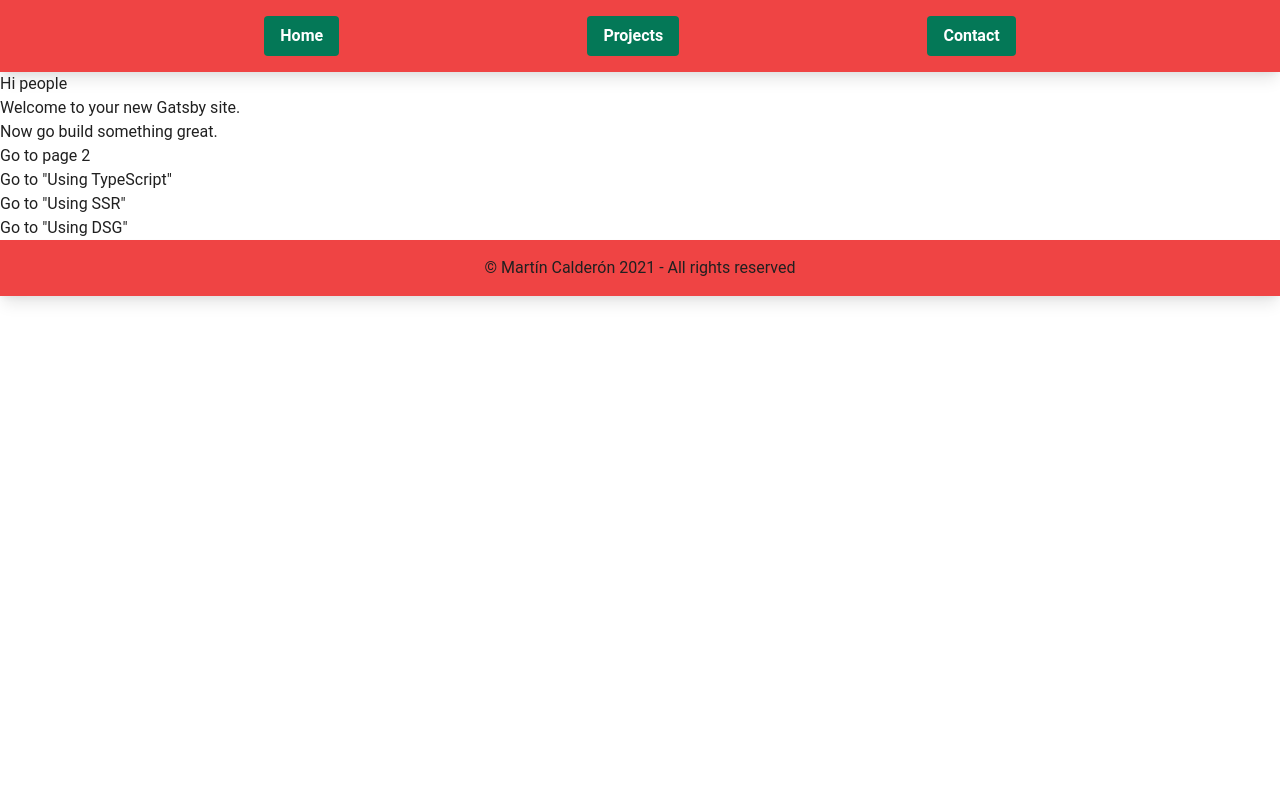
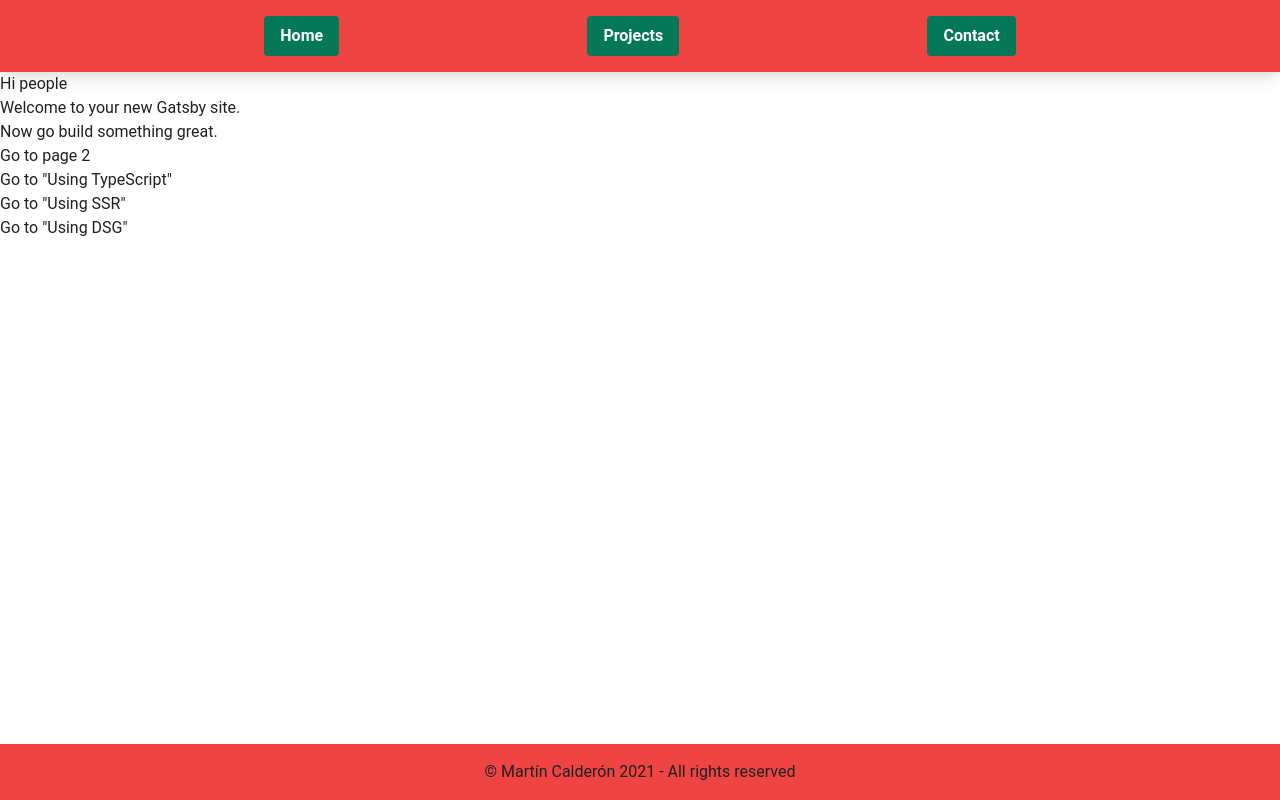
Before and after one commit to MartinDCalderonP/gatsby-portfolio-week-10, a Gatsby site: page / in a window 1280 px wide. Built offline with nearby package versions, Linux system fonts and the light colour scheme; Gatsby itself is replaced by a stand-in of ours.

Commit message:
:lipstick: Add styles to Footer.

```diff
--- a/src/components/Footer.tsx
+++ b/src/components/Footer.tsx
@@ -2,7 +2,7 @@ import React from "react"
 
 export default function Footer() {
   return (
-    <footer className="flex items-center justify-evenly bg-red-500 p-4 shadow-lg">
+    <footer className="flex items-center justify-evenly bg-red-500 p-4 shadow-lg absolute bottom-0 w-screen">
       © Martín Calderón {new Date().getFullYear()} - All rights reserved
     </footer>
   )
```
